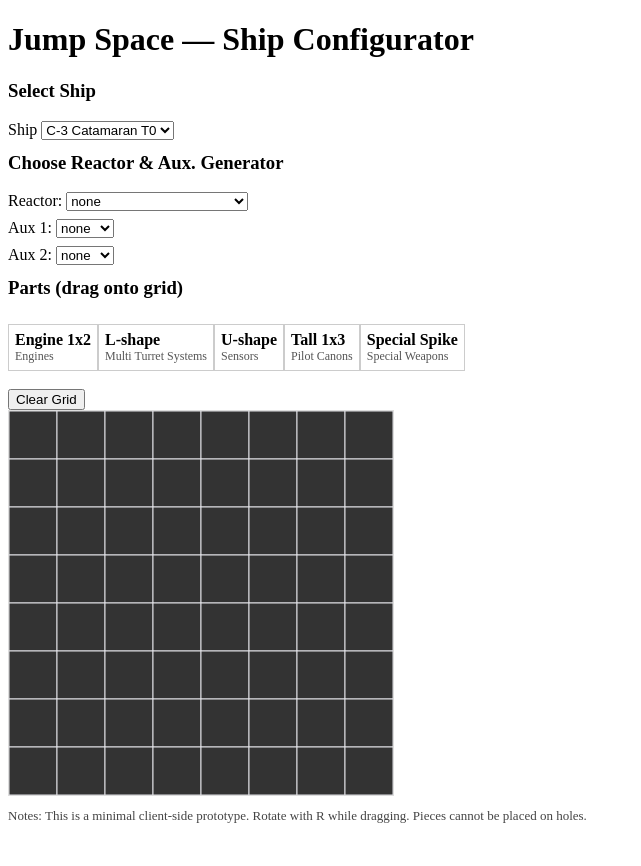
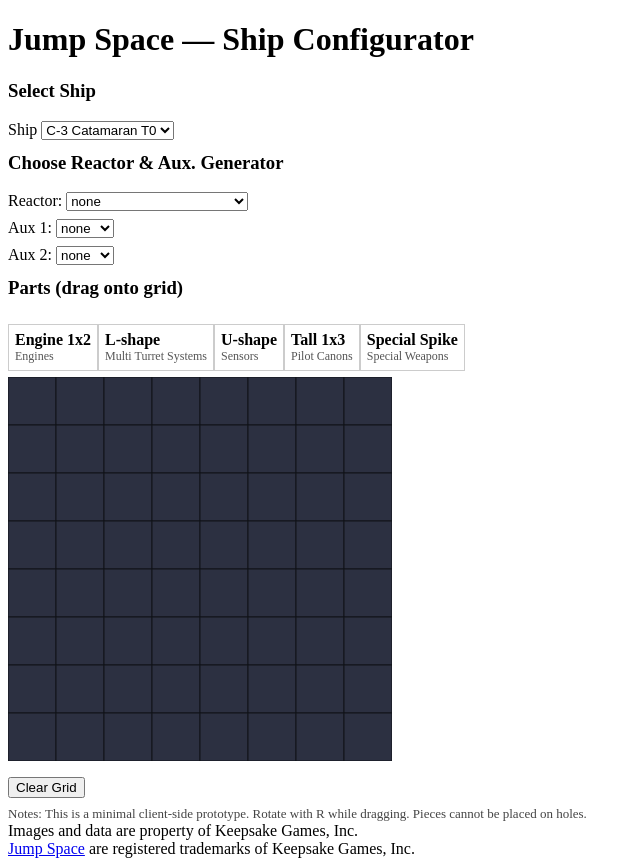
Before and after one commit to attrib/jump-space-configurator, a Vue app: page / in a window 1280 px wide. Shown: the whole page, without its empty margins (0-641 px from the left). Before the commit the page ends 832 px from the top, so only its background shows below. Built offline with nearby package versions, Linux system fonts and the light colour scheme; the HTML template or start-up script is replaced by a standard one.

Commit message:
First styling overhaul

```diff
--- a/index.html
+++ b/index.html
@@ -4,6 +4,7 @@
     <meta charset="utf-8" />
     <meta name="viewport" content="width=device-width, initial-scale=1.0" />
     <title>Jump Space Configurator</title>
+    <link rel="icon" type="image/x-icon" href="https://images.squarespace-cdn.com/content/v1/61a0b244de2c6f4f7fbc4108/4c1b4902-a041-4f72-9d48-293d24aad914/favicon.ico?format=100w">
   </head>
   <body>
     <div id="app"></div>
--- a/src/App.vue
+++ b/src/App.vue
@@ -50,16 +50,21 @@
           </div>
         </div>
 
-        <button style="margin-top:12px" @click="clearGrid">Clear Grid</button>
+
       </div>
 
       <div class="grid-area">
         <GridBoard ref="board" :grid="grid" :placed="placed" :cellSize="cellSize"
                    @try-place="tryPlace" @move-placed="movePlaced"/>
+        <button style="margin-top:12px" @click="clearGrid">Clear Grid</button>
       </div>
     </div>
     <div style="margin-top:8px;font-size:13px;color:#444">
       Notes: This is a minimal client-side prototype. Rotate with R while dragging. Pieces cannot be placed on holes.
+    </div>
+    <div class="legal">
+      Images and data are property of Keepsake Games, Inc.<br>
+      <a href="https://jumpspacegame.com/">Jump Space</a> are registered trademarks of Keepsake Games, Inc.
     </div>
   </div>
 </template>
--- a/src/components/GridBoard.vue
+++ b/src/components/GridBoard.vue
@@ -2,18 +2,23 @@
   <div @pointerdown="onPointerDown" style="touch-action:none">
     <svg :width="cellSize*8" :height="cellSize*8" ref="svgRoot"
          @pointermove="onPointerMove" @pointerup="onPointerUp" @pointercancel="onPointerUp"
-         style="border:1px solid #ddd;background:white">
+         style="background:#222935">
       <g v-for="y in 8" :key="'row'+y">
         <rect v-for="x in 8" :key="x"
               :x="(x-1)*cellSize" :y="(y-1)*cellSize" :width="cellSize" :height="cellSize"
-              :fill="cellFill(x-1,y-1)" stroke="#e1e1e6"/>
+              :fill="cellFill(x-1,y-1)" stroke="#111319"/>
       </g>
       <g v-for="pl in placed" :key="pl.id">
+        <!-- Filled cells without stroke to avoid internal borders -->
         <rect v-for="c in pl.cells" :key="pl.id + '-' + c[0] + '-' + c[1]"
               :x="c[0]*cellSize" :y="c[1]*cellSize" :width="cellSize" :height="cellSize"
-              :fill="'#bfe6ffaa'" stroke="#5aa6d8" @pointerdown="onPointerDown">
+              :fill="'#bfe6ffcc'" stroke="none" @pointerdown="onPointerDown">
           <title>{{ pl.name }}</title>
         </rect>
+        <!-- Single outline around the union shape -->
+        <path v-for="(d, i) in outlineFromCells(pl.cells, cellSize)" :key="pl.id + '-outline-' + i" :d="d"
+              fill="none" stroke="#000000" stroke-width="2" stroke-linejoin="round">
+        </path>
       </g>
       <g v-if="dragging">
         <rect v-for="c in ghostCells" :key="'g'+c[0]+'-'+c[1]"
@@ -41,9 +46,9 @@ export default {
 
     function cellFill(x, y) {
       const v = props.grid[y][x]
-      if (v === -1) return '#333'
-      if (v === 1) return 'blue'
-      return 'white'
+      if (v === -1) return '#2c3041'
+      if (v === 1) return '#4fa0ec'
+      return '#168a17'
     }
 
     function toGridCoords(clientX, clientY) {
@@ -140,7 +145,121 @@ export default {
       })
     })
 
-    return {svgRoot, cellFill, onPointerDown, onPointerMove, onPointerUp, dragging, ghostCells, ghostValid}
+    function outlineFromCells(cells, size) {
+      // Build boundary edges by adding each cell's edges and canceling shared edges
+      const edgeMap = new Map()
+      const addOrRemoveEdge = (ax, ay, bx, by) => {
+        const a = `${ax},${ay}`
+        const b = `${bx},${by}`
+        const key = a < b ? `${a}|${b}` : `${b}|${a}`
+        if (edgeMap.has(key)) {
+          edgeMap.delete(key)
+        } else {
+          edgeMap.set(key, { a: a < b ? [ax, ay] : [bx, by], b: a < b ? [bx, by] : [ax, ay] })
+        }
+      }
+
+      for (const c of cells) {
+        const cx = c[0] * size, cy = c[1] * size
+        const x1 = cx, y1 = cy
+        const x2 = cx + size, y2 = cy + size
+        // top
+        addOrRemoveEdge(x1, y1, x2, y1)
+        // right
+        addOrRemoveEdge(x2, y1, x2, y2)
+        // bottom
+        addOrRemoveEdge(x2, y2, x1, y2)
+        // left
+        addOrRemoveEdge(x1, y2, x1, y1)
+      }
+
+      if (edgeMap.size === 0) return []
+
+      // Build adjacency map of points to neighbors
+      const neighbors = new Map()
+      const edgePresent = new Set(edgeMap.keys())
+      const addNeighbor = (pStr, qStr) => {
+        if (!neighbors.has(pStr)) neighbors.set(pStr, [])
+        neighbors.get(pStr).push(qStr)
+      }
+      for (const [key, edge] of edgeMap) {
+        const pa = `${edge.a[0]},${edge.a[1]}`
+        const pb = `${edge.b[0]},${edge.b[1]}`
+        addNeighbor(pa, pb)
+        addNeighbor(pb, pa)
+      }
+
+      // Helper to remove undirected edge from edgePresent
+      const removeEdge = (pStr, qStr) => {
+        const key = pStr < qStr ? `${pStr}|${qStr}` : `${qStr}|${pStr}`
+        edgePresent.delete(key)
+      }
+      const hasEdge = (pStr, qStr) => {
+        const key = pStr < qStr ? `${pStr}|${qStr}` : `${qStr}|${pStr}`
+        return edgePresent.has(key)
+      }
+
+      // Sort points to find a deterministic starting point (top-left)
+      const allPoints = Array.from(neighbors.keys())
+      const parsePoint = (s) => s.split(',').map(Number)
+      allPoints.sort((p, q) => {
+        const [px, py] = parsePoint(p)
+        const [qx, qy] = parsePoint(q)
+        if (py !== qy) return py - qy
+        return px - qx
+      })
+
+      const paths = []
+
+      // Traverse edges to build closed paths
+      while (edgePresent.size > 0) {
+        // pick a start point that still has an unused edge
+        let start = null
+        for (const p of allPoints) {
+          const nbrs = neighbors.get(p) || []
+          if (nbrs.some(n => hasEdge(p, n))) { start = p; break }
+        }
+        if (!start) break
+
+        const [sx, sy] = parsePoint(start)
+        let d = `M ${sx} ${sy}`
+        let current = start
+        let prev = null
+        let safety = 0
+        do {
+          const nbrs = neighbors.get(current) || []
+          // pick the neighbor that still has an unused edge and is not the previous point (if possible)
+          let next = null
+          for (const n of nbrs) {
+            if (!hasEdge(current, n)) continue
+            if (prev && n === prev) continue
+            next = n
+            break
+          }
+          // if not found (because only back edge remains), allow going back to prev
+          if (!next) {
+            for (const n of nbrs) {
+              if (hasEdge(current, n)) { next = n; break }
+            }
+          }
+          if (!next) break // dead end (shouldn't happen)
+
+          const [nx, ny] = parsePoint(next)
+          d += ` L ${nx} ${ny}`
+          removeEdge(current, next)
+          prev = current
+          current = next
+          safety++
+          if (safety > 10000) break
+        } while (current !== start)
+        d += ' Z'
+        paths.push(d)
+      }
+
+      return paths
+    }
+
+    return {svgRoot, cellFill, onPointerDown, onPointerMove, onPointerUp, dragging, ghostCells, ghostValid, outlineFromCells}
   }
 }
 </script>
--- a/src/styles.css
+++ b/src/styles.css
@@ -1,8 +1,49 @@
 
-:root{--cell-size:48px}
-body{font-family:system-ui,-apple-system,Segoe UI,Roboto,"Helvetica Neue",Arial;margin:12px}
-.app{display:flex;gap:18px}
-.sidebar{width:260px}
-.grid-area{background:#f7f7fb;padding:12px;border-radius:8px}
-button{cursor:pointer}
-.piece { user-select:none; touch-action:none; }
+:root {
+    --cell-size: 48px
+}
+
+body {
+    font-family: system-ui, -apple-system, Segoe UI, Roboto, "Helvetica Neue", Arial;
+    margin: 12px;
+    background-image: url("https://images.squarespace-cdn.com/content/v1/61a0b244de2c6f4f7fbc4108/96de7365-9de6-4e81-8526-70086d3bcc35/JumpShip_Website_Bg_Fuzzy.png");
+    color: white;
+}
+
+#app {
+    text-align: center;
+}
+
+.app {
+    display: flex;
+    gap: 18px;
+    justify-content: center;
+}
+
+.sidebar {
+    width: 260px
+}
+
+.grid-area {
+    #background: #f7f7fbcc;
+    padding: 12px;
+    border-radius: 8px
+}
+
+button {
+    cursor: pointer
+}
+
+.piece {
+    user-select: none;
+    touch-action: none;
+}
+
+.legal {
+    font-size:13px;
+    color:#444;
+
+    a {
+        color:#444;
+    }
+}
```
